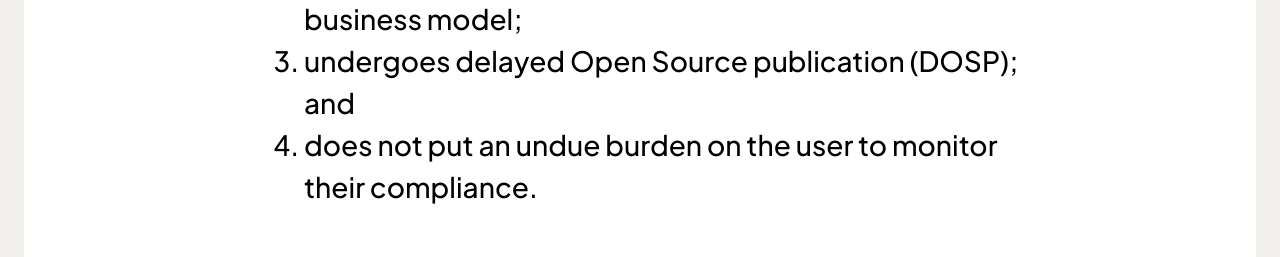
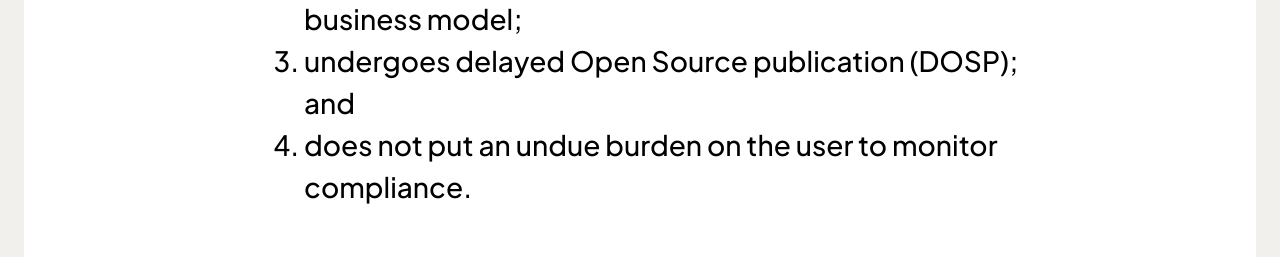
Before and after one commit to fairsource/fair.io, an Astro site: page /about in a window 1280 px wide. Shown: the part 1040-1297 px from the top of the page. Built offline with nearby package versions, Linux system fonts and the light colour scheme; Astro itself is replaced by a stand-in of ours.

Commit message:
Tighten up

```diff
--- a/src/pages/about.astro
+++ b/src/pages/about.astro
@@ -48,7 +48,7 @@ const heroData = {
             to protect the producer’s business model;
           </li>
           <li>undergoes delayed Open Source publication (DOSP); and</li>
-          <li>does not put an undue burden on the user to monitor their compliance.</li>
+          <li>does not put an undue burden on the user to monitor compliance.</li>
         </ol>
         <div>
           <p class="pb-[1.5rem]">
```
